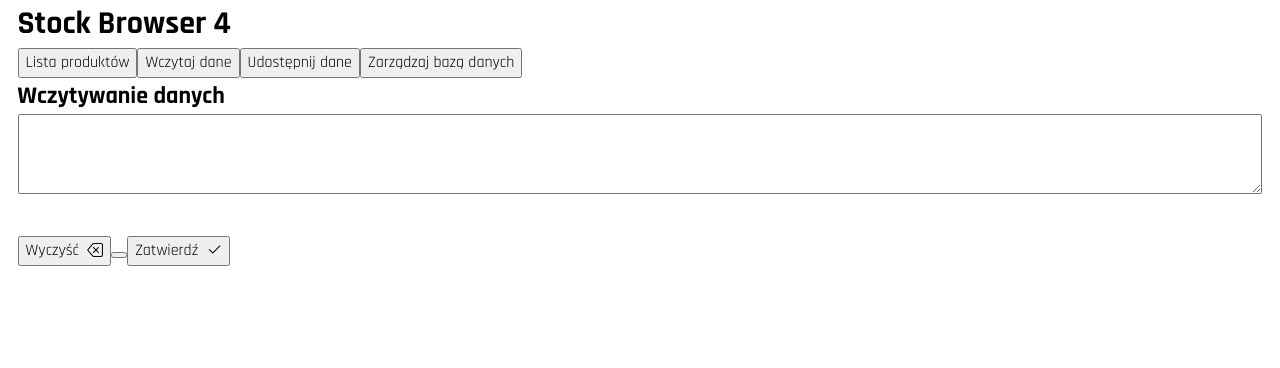
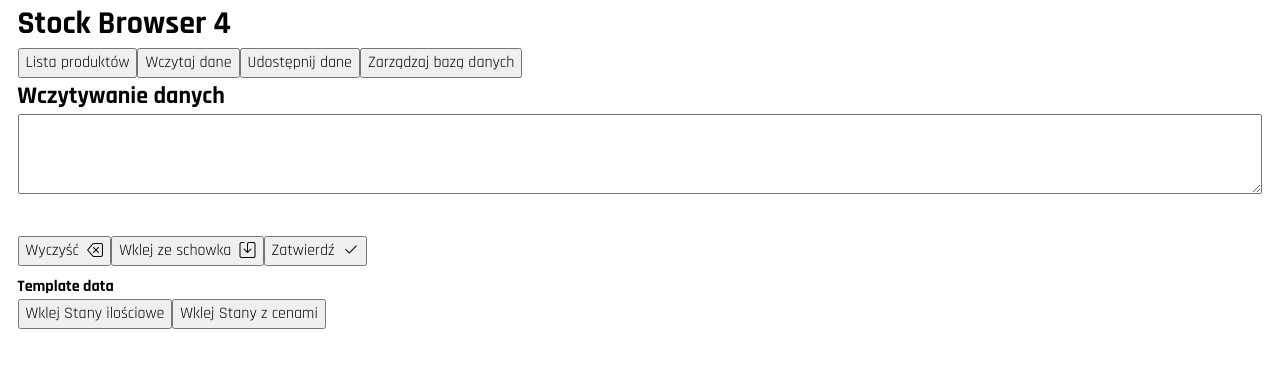
Before and after one commit to PawRys/StockBrowser4, a Vue app: page / in a window 1280 px wide. Both pictures are taken after a click on the button "Wczytaj dane". Shown: the top 368 px of the page. Built offline with nearby package versions, Linux system fonts and the light colour scheme.

Commit message:
added template buttons

```diff
--- a/src/components/tabs/DatabaseUpdate.vue
+++ b/src/components/tabs/DatabaseUpdate.vue
@@ -2,6 +2,8 @@
 import { ref, watch } from 'vue'
 import { defineDataType } from '../DatabaseUpdateUtils/functions_lib'
 import PasteButton from '../DatabaseUpdateUtils/PasteButton.vue'
+import { stany_ilosci } from '../DatabaseUpdateUtils/stany-ilosci'
+import { stany_ceny } from '../DatabaseUpdateUtils/stany-ceny'
 
 const textbox = ref('')
 const messagebox = ref('')
@@ -15,7 +17,7 @@ async function paste(data: Promise<string>) {
   textbox.value = await data
 }
 
-function reset() {
+function clear() {
   textbox.value = ''
 }
 
@@ -40,17 +42,26 @@ function submit(e: Event): void {
       <!-- <input type="text" class="message-box" v-model="messagebox" readonly /> -->
 
       <div class="buttonbar">
-        <button type="button" @click="reset">
+        <button type="button" @click="clear">
           <span>Wyczyść</span>
           <i class="bi bi-backspace"></i>
         </button>
 
-        <PasteButton @clipboard-paste="paste" />
+        <PasteButton @clipboard-paste="paste">
+          <span>Wklej ze schowka</span>
+          <i class="bi bi-save"></i>
+        </PasteButton>
 
         <button type="submit">
           <span>Zatwierdź</span>
           <i class="bi bi-check2"></i>
         </button>
+      </div>
+
+      <div class="buttonbar">
+        <h4>Template data</h4>
+        <button type="button" @click="textbox = stany_ilosci">Wklej Stany ilościowe</button>
+        <button type="button" @click="textbox = stany_ceny">Wklej Stany z cenami</button>
       </div>
     </form>
   </section>
```
